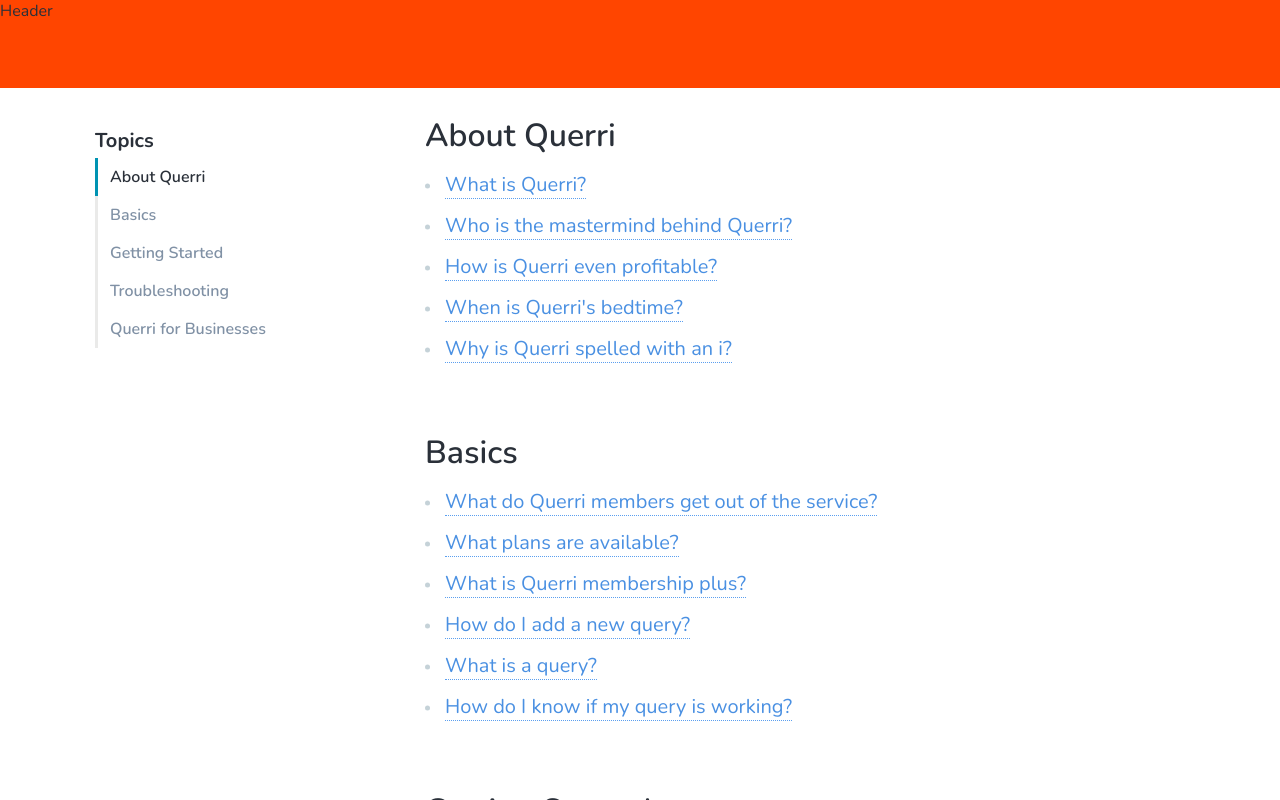
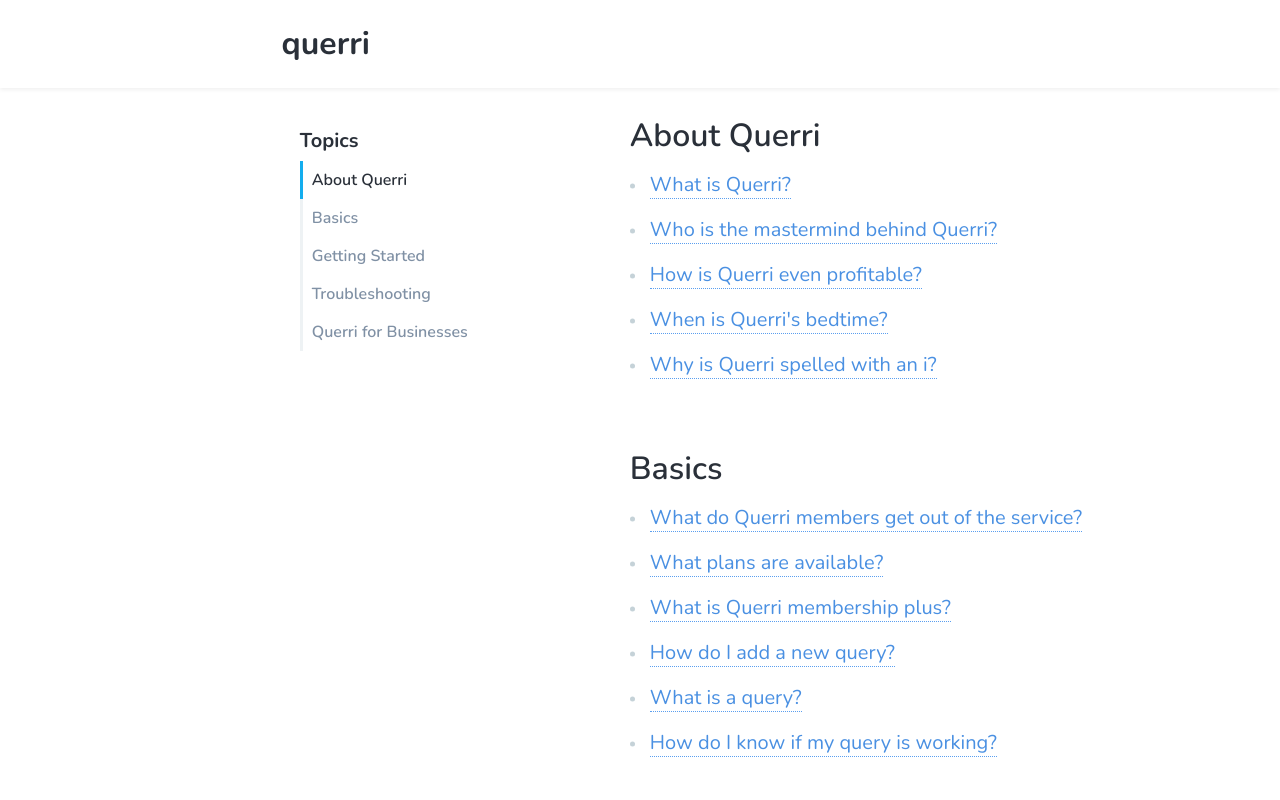
Before and after one commit to ydanbui/scrolling-sidenav, a website: page index.html in a window 1280 px wide. Both pictures are taken after a click on the item "About Querri". Shown: the part 194-994 px from the top of the page. Drawn offline with nearby package versions, Linux system fonts and the light colour scheme.

Commit message:
finalized version

```diff
--- a/app.js
+++ b/app.js
@@ -1,20 +1,29 @@
 const sections = document.querySelectorAll('.faq__topic')
 const navlist = document.querySelectorAll('.sidebar__item')
+const indicator = document.querySelector('.sidebar__indicator')
 
+// Controls when the intersection observer fires by default it's right when element comes into view
 let options = {
-    rootMargin: '-10% 0px -60% 0px',
-    // rootMargin: '-17% 0px -70% 0px',
-
+    //rootMargin: '-10% 0px -60% 0px',
+    rootMargin: '-17% 0px -70% 0px',
     threshold: 0
 }
 
+// Create new intersection observer
 let observer = new IntersectionObserver(entries => {
     entries.forEach(entry => {
+
+        // If one of the sections intersects
         if (entry.isIntersecting) {
+            // Loop through the sidebar links
             navlist.forEach(item => {
+                // Check if for the sidebar link that matches the section that's observed
                 if (item.dataset.scroll == entry.target.dataset.scroll) {
+                    // Style the correct sidebar link
                     item.classList.add('active')
+                    indicator.style.top = item.dataset.position
                 } else {
+                    // Remove styling from all other sidebar links
                     item.classList.remove('active')
                 }
             })
@@ -27,20 +36,45 @@ let observer = new IntersectionObserver(entries => {
     })
 }, options)
 
+// Call observe method on observer, passing in each section we want to observe
 sections.forEach(section => {
     observer.observe(section)
 })
 
-navlist.forEach(topic => {
-    topic.addEventListener('click', (e) => {
+// Add click event listener on each sidebar link
+navlist.forEach(item => {
+    item.addEventListener('click', (e) => {
+        // Scrolling animation to faq section
         e.preventDefault()
-        document.querySelector(topic.dataset.scroll).scrollIntoView({
+        document.querySelector(item.dataset.scroll).scrollIntoView({
             behavior: 'smooth'
         })
-        // console.log(document.querySelector(topic.dataset.scroll))
+
+        // Functionality so clicking on sidebar link doesn't style each link
+
+        // Remove styling of active link
+        navlist.forEach(topic => {
+            topic.classList.remove('active')
+        })
+
+        // Change indicator position to position of clicked link
+        indicator.style.top = item.dataset.position
+
+        // Add active styling to clicked link
+        item.classList.add('active')
+
+        // Unobserve faq sections so sidebar styling won't change when page scrolls to anchor
+        sections.forEach(section => {
+            observer.unobserve(section)
+        })
+
+        // After a delay, reobserve FAQ sections
+        setTimeout(() => {
+            sections.forEach(section => {
+                observer.observe(section)
+            })
+        }, 500)
+
+
     })
 })
-
-window.addEventListener("hashchange", function () {
-    window.scrollTo(window.scrollX, window.scrollY - 50);
-})
--- a/index.html
+++ b/index.html
@@ -10,17 +10,20 @@
 </head>
 
 <body>
-    <header class="header">Header</header>
+    <header class="header">querri</header>
     <div class="container">
         <aside class="sidebar">
             <nav class="sidebar__container">
                 <h3 class="sidebar__title">Topics</h3>
                 <ul class="sidebar__list">
-                    <li class="sidebar__item active" data-scroll = "#about""><a class="sidebar__link" href="#about">About Querri</a></li>
-                    <li class="sidebar__item" data-scroll = "#basics"><a class="sidebar__link" href="#basics">Basics</a></li>
-                    <li class="sidebar__item" data-scroll = "#gettingstarted"><a class="sidebar__link" href="#gettingstarted">Getting Started</a></li>
-                    <li class="sidebar__item" data-scroll = "#troubleshooting"><a class="sidebar__link" href="#troubleshooting">Troubleshooting</a></li>
-                    <li class="sidebar__item" data-scroll = "#businesses"><a class="sidebar__link" href="#businesses">Querri for Businesses</a></li>
+                    <div class="sidebar__bar">
+                        <div class="sidebar__indicator"></div>
+                    </div>
+                    <li class="sidebar__item active" data-scroll = "#about" data-position = "0%"><a class="sidebar__link" href="#about">About Querri</a></li>
+                    <li class="sidebar__item" data-scroll = "#basics" data-position = "20%"><a class="sidebar__link" href="#basics">Basics</a></li>
+                    <li class="sidebar__item" data-scroll = "#gettingstarted" data-position = "40%"><a class="sidebar__link" href="#gettingstarted">Getting Started</a></li>
+                    <li class="sidebar__item" data-scroll = "#troubleshooting" data-position = "60%"><a class="sidebar__link" href="#troubleshooting">Troubleshooting</a></li>
+                    <li class="sidebar__item" data-scroll = "#businesses" data-position = "80%"><a class="sidebar__link" href="#businesses">Querri for Businesses</a></li>
                 </ul>
             </nav>
         </aside>
@@ -81,7 +84,7 @@
             </section>
         </main>
     </div>
-    <footer class="footer">Footer</footer>
+    <footer class="footer"></footer>
     <script type="text/javascript" src="app.js"></script>
 </body>
 </html>
--- a/sass/main.scss
+++ b/sass/main.scss
@@ -17,17 +17,27 @@ body {
 }
 
 .header {
-	background-color: orangered;
+	background: #FFFFFF;
+	box-shadow: 0px 2px 4px rgba(0, 0, 0, 0.06);
 	height: 88px;
 	margin-bottom: 72px;
 	position: -webkit-sticky;
-		position: sticky;
-		top: 0px;
-		z-index: 5;
+	position: sticky;
+	top: 0px;
+	z-index: 5;
+	padding: 0 22%;
+
+	font-weight: 700;
+	font-size: 32px;
+	line-height: 32px;
+
+	display: flex;
+	align-items: center;
 }
 
 .container {
 	display: flex;
+	padding-left: 16%;
 }
 
 
@@ -45,17 +55,41 @@ body {
 		font-weight: 700;
 		font-size: 20px;
 		line-height: 125%;
-		margin-bottom: 5px;
+		margin-bottom: 8px;
 	}
 
 	&__list {
 		list-style: none;
+		position: relative;
+	}
+
+	&__bar {
+		background-color: #EEF2F4;
+		width: 3px;
+		height: 100%;
+		position: absolute;
+
+	}
+
+	&__indicator {
+		background-color: #13ADEE;
+		width: 100%;
+		height: 20%;
+		position: absolute;
+		top: 0;
+		transition: top .3s;
 	}
 
 	&__item {
-		border-left: 3px solid #EAEAE9;
 		padding: 8px 12px;
-		// transition: border-left 5s;
+
+		&:hover {
+			cursor: pointer;
+		}
+
+		&:hover a {
+			color: #2A3039;
+		}
 	}
 
 	&__link {
@@ -64,14 +98,14 @@ body {
 		font-size: 16px;
 		line-height: 22px;
 		color: #8091A5;
+
+		transition: color .2s;
+
 	}
 }
 
 .active {
-	border-left: 3px solid #0093B2 !important;
-
 	a {
-		font-weight: 600;
 		color: #2A3039;
 	}
 }
@@ -138,7 +172,7 @@ body {
 		}
 
 		&:not(:last-child) {
-			margin-bottom: 16px;
+			margin-bottom: 20px;
 		}
 	}
 
@@ -151,11 +185,15 @@ body {
 		border-bottom: 1px dotted #5b9fef;
 		text-decoration: none;
 		color: #4A90E2;
+
+		&:hover {
+			border-bottom: 1px solid #5b9fef;
+		}
 	}
 }
 
 .footer {
 	margin-top: 72px;
 	height: 300px;
-	background-color: yellowgreen;
+	background-color: #F8F9FA;
 }
```
Also changed, not shown: css/style.css.
